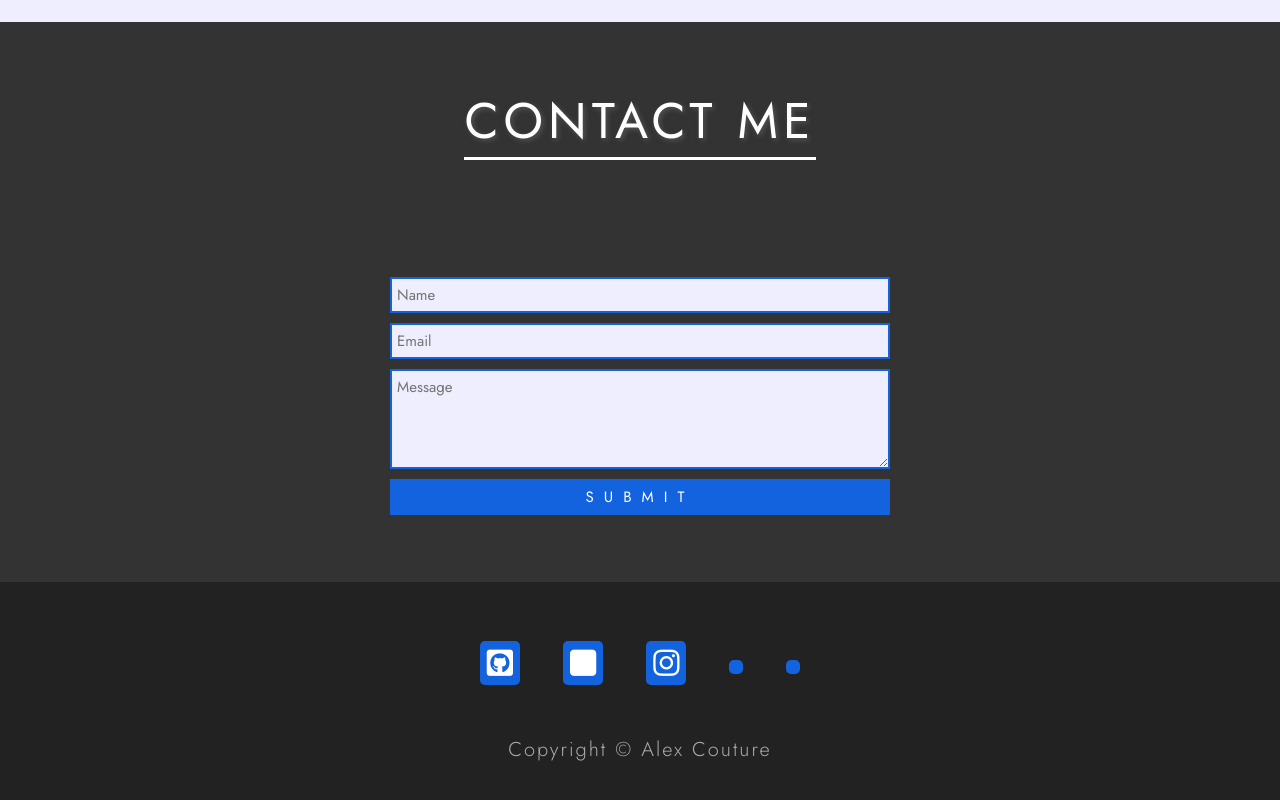
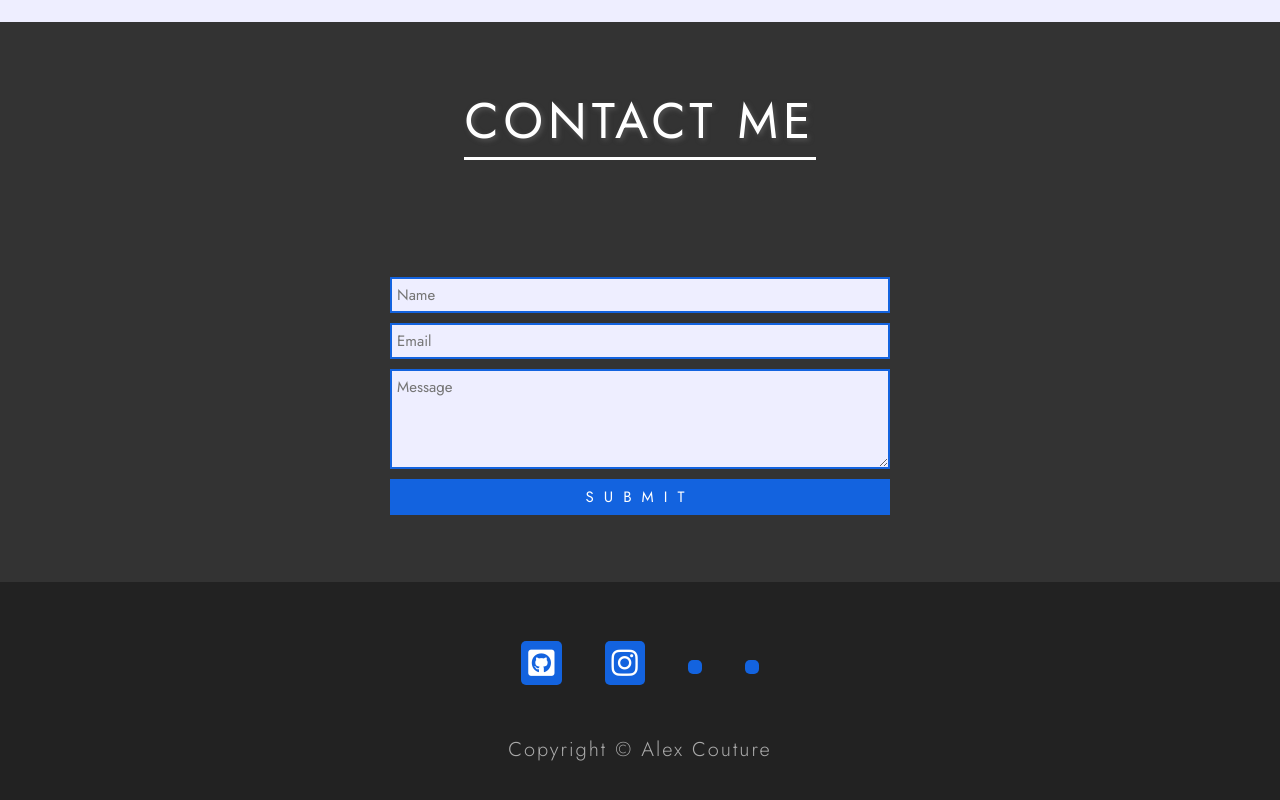
Before and after one commit to demenciel/portfolio, a plain HTML site: page index.html in a window 1280 px wide. Shown: the part 3350-4150 px from the top of the page. Drawn offline with nearby package versions, Linux system fonts and the light colour scheme; some icons are missing.

Commit message:
Update index.html

```diff
--- a/index.html
+++ b/index.html
@@ -245,9 +245,6 @@
                 <a href="https://github.com/demenciel" class="social-media-link"><i
                         class="fab fa-github-square"></i></a>
 
-                <a href="https://www.frontendmentor.io/profile/demenciel" class="social-media-link"><i
-                        class="fa fa-square"></i></a>
-
                 <a href="https://www.instagram.com/frontendalexdev/" class="social-media-link"><i
                         class="fab fa-instagram"></i></a>
 
```
